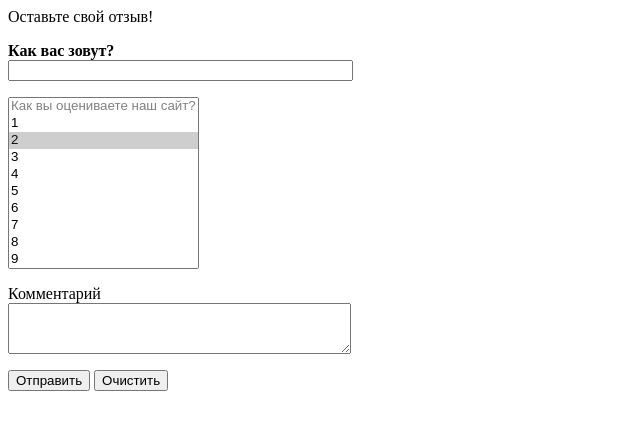
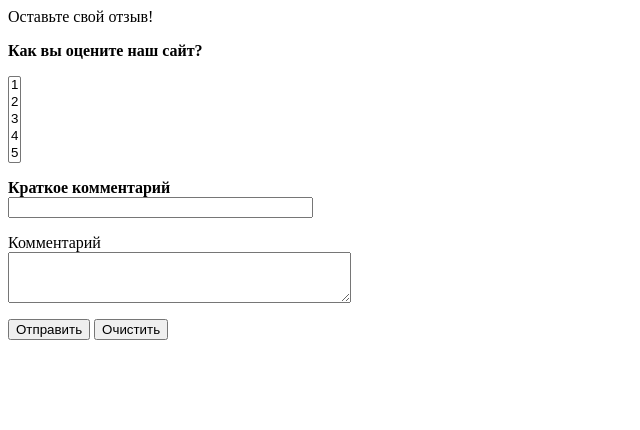
Before and after one commit to firexrwt/WEBPROJECT, a Flask app: page /review in a window 1280 px wide. Shown: the top 430 px of the page, without its empty margins (0-640 px from the left). Run offline with Flask 2, Linux system fonts and the light colour scheme.

Commit message:
Еще малость поправил

```diff
--- a/templates/review.html
+++ b/templates/review.html
@@ -4,23 +4,19 @@
         <title>Отзыв о сайте</title>
     </HEAD>
     <BODY>
-        <form name="review" method="post" action="gratitude">
-        <p><b>Как вас зовут?</b><br>
-        <input type="text" size="40">
         </p>
-        <p><select size="10" multiple name="review[]">
-            <option disabled>Как вы оцениваете наш сайт?</option>
+        <p><b>Как вы оцените наш сайт?</b><br>
+        </p>
+        <p><select size="5" multiple name="review[]">
             <option value="1">1</option>
-            <option selected value="2">2</option>
+            <option value="2">2</option>
             <option value="3">3</option>
             <option value="4">4</option>
             <option value="5">5</option>
-            <option value="6">6</option>
-            <option value="7">7</option>
-            <option value="8">8</option>
-            <option value="9">9</option>
-            <option value="10">10</option>
         </select></p>
+        <form name="review" method="post" action="gratitude">
+        <p><b>Краткое комментарий</b><br>
+        <input type="text" size="35">
         <p>Комментарий<br>
             <textarea name="comment" cols="40" rows="3"></textarea></p>
             <p><input type="submit" value="Отправить">
```
